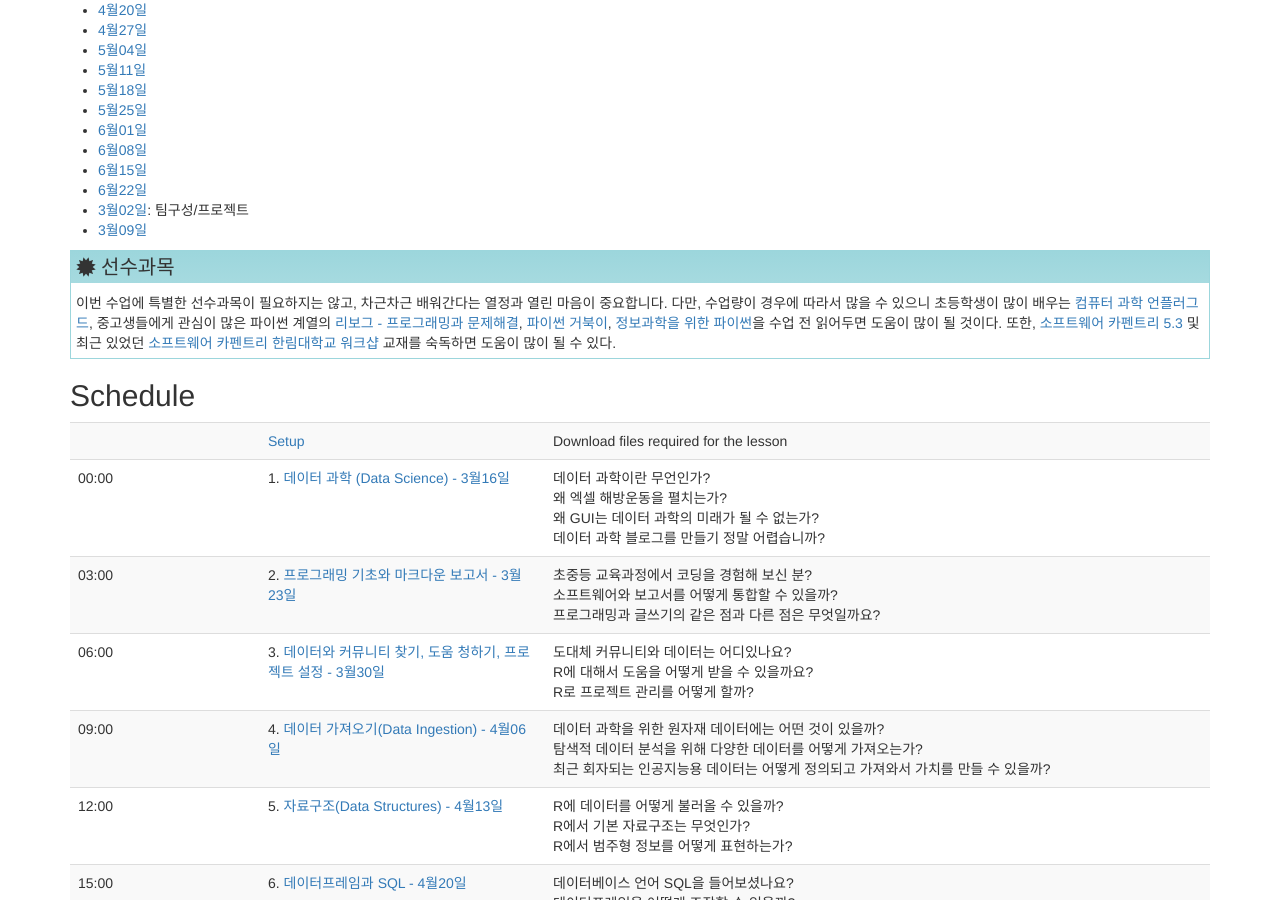
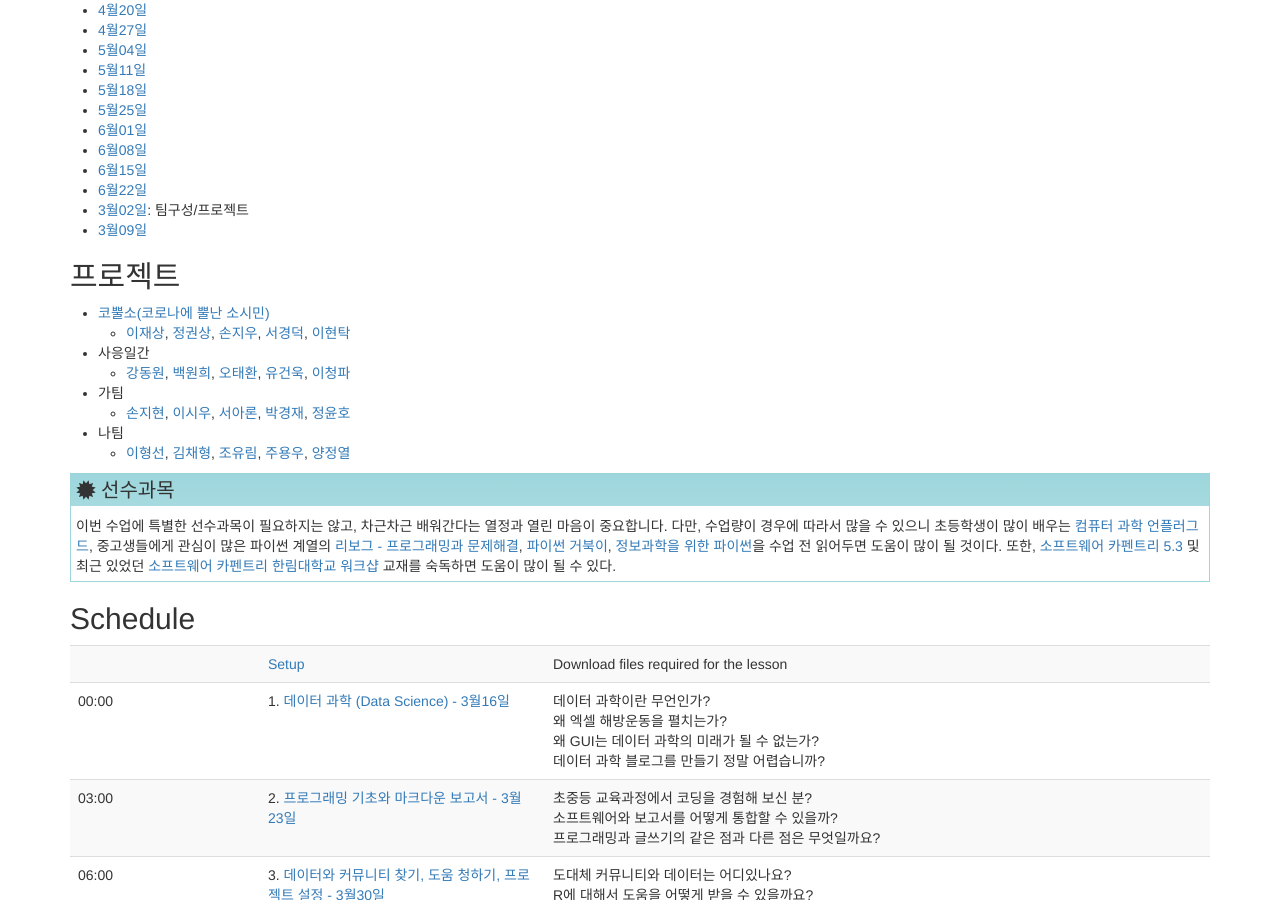
Before and after one commit to statkclee/ds-intro-2020, a Jekyll site: the page built from index.md, in a window 1280 px wide and 900 px high, scrolled down 748 px. Built offline with Jekyll 4.4.1, drawn with Linux system fonts in a browser that asks for light colours.

Commit message:
added project info

```diff
--- a/index.md
+++ b/index.md
@@ -33,7 +33,7 @@ root: .
 - [3월16일](https://docs.google.com/document/d/1eqZk1-sBkqzINi9Kd-0Yap1I9GFTwAinCKSOXOe4CxM): 첫강의
 - [3월23일](https://docs.google.com/document/d/1IbfdFfWaXVf3upWVLddphcERNlP7A_jIIwtzrRtKBK4/edit?usp=sharing): 팀구성/프로젝트
 - [3월30일](https://hackmd.io/h_ziyY9-Q_WTvheQjUzM9w): 수강생 명단최종 확정!
-- [4월06일]()
+- [4월06일](https://hackmd.io/LtuYdeKnRHiWo5Wuuz9ptQ)
 - [4월13일]()
 - [4월20일]()
 - [4월27일]()
@@ -48,6 +48,17 @@ root: .
 - [3월02일](): 팀구성/프로젝트
 - [3월09일]()
 
+## 프로젝트
+
+- [코뿔소(코로나에 뿔난 소시민)](https://github.com/unks96/rhino)
+    - [이재상](https://github.com/jaesanglee95), [정권상](https://github.com/unks96), [손지우](https://github.com/SonJiwoo), [서경덕](https://github.com/Gyeongdeok), [이현탁](https://github.com/11aw1iet)
+- 사응일간
+    - [강동원](https://github.com/dw3624), [백원희](https://github.com/Wonhee-baek), [오태환](https://github.com/dhxoghks95), [유건욱](https://github.com/YooGunwook), [이청파](https://github.com/leechungpa)
+- 가팀
+    - [손지현](https://github.com/twg12), [이시우](https://github.com/SeewooLi), [서아론](https://github.com/arnsu0820), [박경재](https://github.com/Hankpkj), [정윤호](https://github.com/YoonHoJeong)
+- 나팀
+    - [이형선](https://github.com/traceofpassion), [김채형](https://github.com//cheris8), [조유림](https://github.com//whdbfla6), [주용우](https://github.com/whoareyouwhoami), [양정열](https://github.com/passionyang16)
+
 > ## 선수과목
 >
 > 이번 수업에 특별한 선수과목이 필요하지는 않고, 차근차근 배워간다는 열정과 열린 마음이 중요합니다.
```
